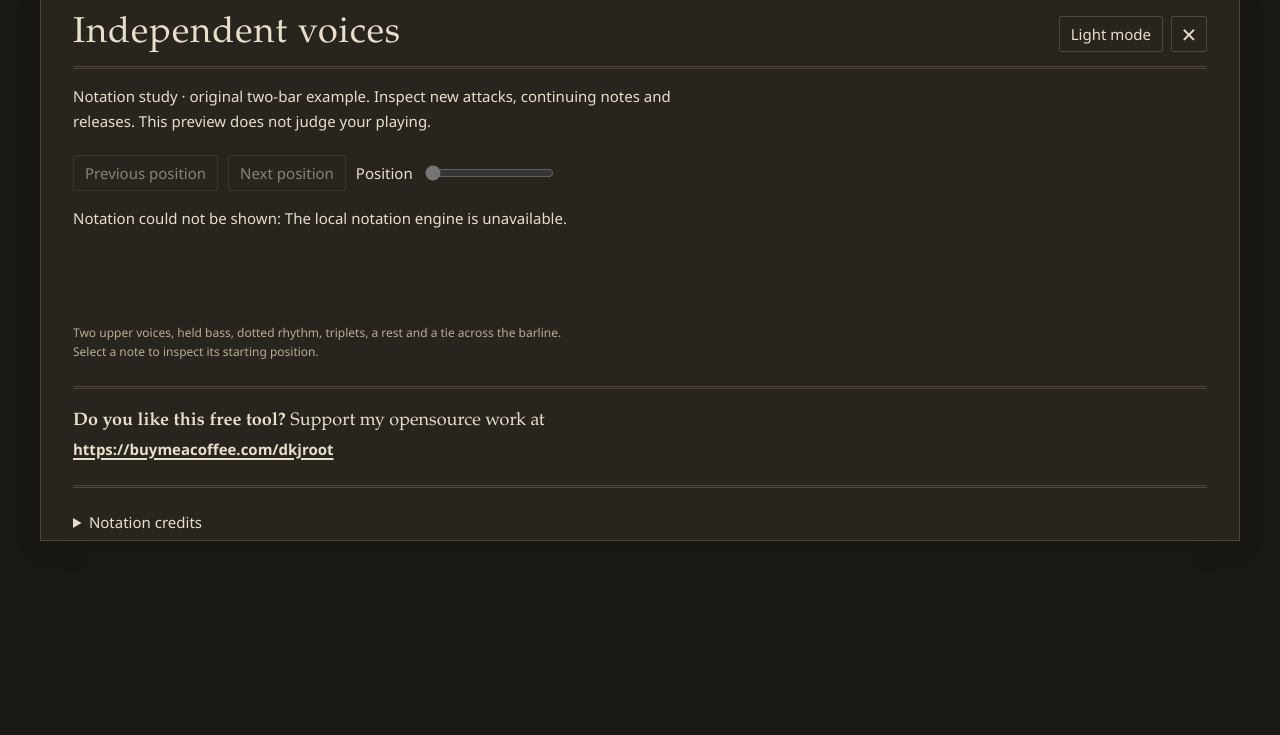
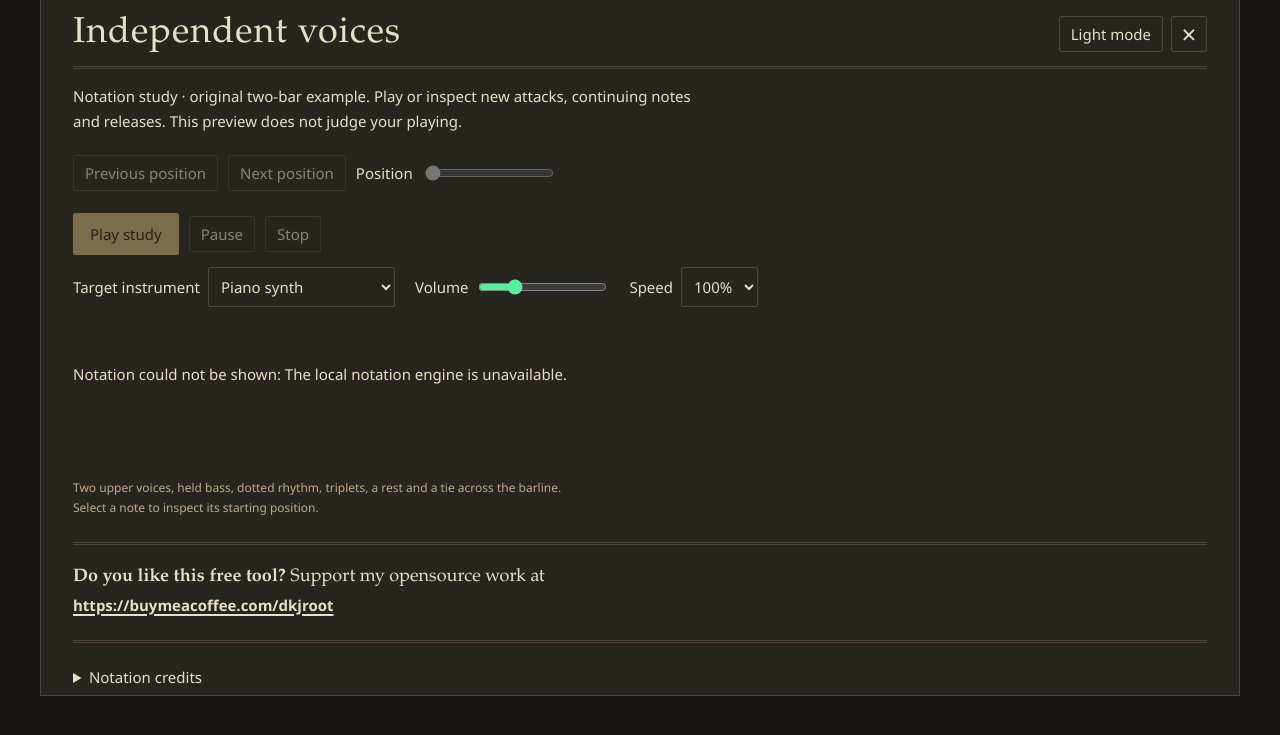
Before and after one commit to dkjroot/piano_sight_reader, a Flask app: page /notation-study in a window 1280 px wide. Shown: the part 13-748 px from the top of the page. Run offline with Flask 3, Linux system fonts and the light colour scheme; some libraries are stand-ins or nearby versions.

Commit message:
Play authored notation with tempo changes ties and score following

```diff
--- a/static/notation_study.js
+++ b/static/notation_study.js
@@ -1,3 +1,4 @@
+import {StudyPlayer} from './study_player.js';
 import {compileScore,compareBeat,addBeat} from './score_model.js';
 import {ScoreEngraver} from './engraving.js';
 import {noteName} from './core.js';
@@ -19,10 +20,11 @@
     $('notation-position').value=index; $('notation-previous').disabled=index===0; $('notation-next').disabled=index===score.moments.length-1;
     engraver.highlight(index);
   }
+  const player=new StudyPlayer(score,show);
   $('notation-position').max=score.moments.length-1; $('notation-position').disabled=false;
-  $('notation-position').addEventListener('input',event=>show(+event.target.value));
-  $('notation-previous').addEventListener('click',()=>show(index-1)); $('notation-next').addEventListener('click',()=>show(index+1));
-  engraver.onSelect=note=>show(score.moments.findIndex(moment=>compareBeat(moment.at,note.start)===0));
+  $('notation-position').addEventListener('input',event=>player.seek(+event.target.value));
+  $('notation-previous').addEventListener('click',()=>player.seek(index-1)); $('notation-next').addEventListener('click',()=>player.seek(index+1));
+  engraver.onSelect=note=>player.seek(score.moments.findIndex(moment=>compareBeat(moment.at,note.start)===0));
   let resize;
   window.addEventListener('resize',()=>{clearTimeout(resize); resize=setTimeout(()=>{engraver.draw(score); show(index);},100);});
   show(0);
--- /dev/null
+++ b/static/score_transport.js
@@ -0,0 +1,35 @@
+import {beat,addBeat,compareBeat} from './score_model.js';
+
+function timing(score) {
+  let elapsed=0;
+  const map=score.tempos.map((tempo,index)=>{
+    if(index) {const previous=score.tempos[index-1], distance=addBeat(tempo.at,[-previous.at[0],previous.at[1]]); elapsed+=distance[0]/distance[1]*60/previous.bpm;}
+    return {...tempo,seconds:elapsed};
+  });
+  return at=>{
+    at=beat(at);
+    if(compareBeat(at,[0,1])<0 || compareBeat(at,score.duration)>0) throw new Error('Playback beat is outside the score.');
+    let low=0,high=map.length;
+    while(low<high) {const middle=(low+high)>>>1; if(compareBeat(map[middle].at,at)<=0) low=middle+1; else high=middle;}
+    const tempo=map[Math.max(0,low-1)], distance=addBeat(at,[-tempo.at[0],tempo.at[1]]);
+    return tempo.seconds+distance[0]/distance[1]*60/tempo.bpm;
+  };
+}
+export function scoreSecondsAt(score,at) {return timing(score)(at);}
+// Convert only at the audio-clock boundary. Original rational notation stays intact.
+export function authoredPlan(score,{speed=1,start=[0,1],end=score.duration,voices=null}={}) {
+  start=beat(start); end=beat(end);
+  if(compareBeat(start,[0,1])<0 || compareBeat(end,score.duration)>0 || compareBeat(start,end)>=0) throw new Error('Invalid authored playback range.');
+  speed=Math.max(.25,Math.min(2,Number(speed)||1));
+  const seconds=timing(score), origin=seconds(start), selected=voices ? new Set(voices) : null;
+  const notes=score.sounds.filter(note=>(!selected || selected.has(note.voiceId)) && compareBeat(note.start,end)<0 && compareBeat(note.end,start)>0).map(note=>({
+    id:note.id,pitch:note.midi,voiceId:note.voiceId,velocity:80,
+    start:(seconds(compareBeat(note.start,start)<0 ? start : note.start)-origin)/speed,
+    end:(seconds(compareBeat(note.end,end)>0 ? end : note.end)-origin)/speed,
+    sourceIds:[...note.segments]
+  })).sort((a,b)=>a.start-b.start || a.pitch-b.pitch || a.id.localeCompare(b.id));
+  const edges=notes.flatMap(note=>[[note.start,1],[note.end,-1]]).sort((a,b)=>a[0]-b[0] || a[1]-b[1]);
+  let held=0; for(const [,change] of edges) {held+=change; if(held>128) throw new Error('Authored playback exceeds 128 simultaneous voices.');}
+  const moments=score.moments.map((moment,index)=>({index,time:(seconds(moment.at)-origin)/speed})).filter(moment=>moment.time>=0 && moment.time<=(seconds(end)-origin)/speed);
+  return {notes,moments,duration:(seconds(end)-origin)/speed,sourceStart:start,sourceEnd:end};
+}
--- /dev/null
+++ b/static/study_player.js
@@ -0,0 +1,65 @@
+import {LocalAudio} from './audio.js';
+import {PlaybackCursor} from './transport.js';
+import {authoredPlan} from './score_transport.js';
+const $=id=>document.getElementById(id);
+export class StudyPlayer {
+  constructor(score,onPosition) {
+    this.score=score; this.onPosition=onPosition; this.engine=null; this.cursor=new PlaybackCursor(); this.timer=null; this.revision=0; this.position=0; this.lastIndex=-1; this.loading=false;
+    try {
+      const saved=JSON.parse(localStorage.getItem('piano-sight-reader-sound')||'{}');
+      if(['piano','organ','acoustic'].includes(saved['reference-instrument'])) $('study-instrument').value=saved['reference-instrument'];
+      if(Number.isFinite(+saved['reference-volume'])) $('study-volume').value=Math.max(0,Math.min(100,+saved['reference-volume']));
+    } catch {}
+    this.plan=authoredPlan(score);
+    $('study-play').addEventListener('click',()=>void this.play()); $('study-pause').addEventListener('click',()=>this.pause()); $('study-stop').addEventListener('click',()=>this.stop());
+    for(const id of ['study-instrument','study-speed']) $(id).addEventListener('change',()=>{this.stop(); this.plan=authoredPlan(score,{speed:+$('study-speed').value});});
+    $('study-volume').addEventListener('input',()=>this.configure());
+    window.addEventListener('blur',()=>this.pause()); document.addEventListener('visibilitychange',()=>{if(document.hidden) this.pause();});
+    window.addEventListener('pagehide',()=>this.stop()); this.refresh();
+  }
+  configure() {this.engine?.reference.configure($('study-instrument').value,+$('study-volume').value/100);}
+  refresh() {
+    $('study-play').disabled=this.loading || this.cursor.state==='playing';
+    $('study-play').textContent=this.cursor.state==='paused' ? 'Resume study' : 'Play study';
+    $('study-pause').disabled=this.cursor.state!=='playing'; $('study-stop').disabled=!this.loading && this.cursor.state==='stopped' && !this.position;
+  }
+  async play() {
+    const revision=++this.revision; this.loading=true; this.refresh();
+    try {
+      if(!this.engine) {const Context=window.AudioContext||window.webkitAudioContext; if(!Context) throw new Error('Web Audio is unavailable.'); this.engine=new LocalAudio(new Context({latencyHint:'interactive'}));}
+      if(this.engine.context.state!=='running') await this.engine.context.resume();
+      if(this.engine.context.state!=='running') throw new Error('Browser audio is suspended.');
+      this.configure();
+      if($('study-instrument').value==='acoustic') {$('study-audio-status').textContent='Loading acoustic piano…'; await this.engine.samples.load();}
+      if(revision!==this.revision) return;
+      this.engine.reference.stop();
+      if(this.position>=this.plan.duration) this.position=0;
+      this.cursor.play(this.plan,this.engine.context.currentTime,this.position); this.lastIndex=-1;
+      this.pump(); this.timer=setInterval(()=>this.pump(),25);
+    } catch(error) {if(revision===this.revision) {this.silence(); $('study-audio-status').textContent='Playback could not start: '+error.message;}}
+    finally {if(revision===this.revision) {this.loading=false; this.refresh();}}
+  }
+  pump() {
+    const now=this.engine.context.currentTime;
+    this.cursor.pump(now,note=>this.engine.reference.noteOn(note.pitch,note.time,note.duration,note.id,note.velocity/127));
+    this.position=this.cursor.at(now);
+    let low=0,high=this.plan.moments.length;
+    while(low<high) {const middle=(low+high)>>>1; if(this.plan.moments[middle].time<=this.position) low=middle+1; else high=middle;}
+    const index=this.plan.moments[Math.max(0,low-1)].index;
+    if(index!==this.lastIndex) {this.lastIndex=index; this.onPosition(index);}
+    $('study-audio-status').textContent=this.cursor.state==='ended' ? 'Finished' : `Playing · ${this.position.toFixed(1)} / ${this.plan.duration.toFixed(1)} s`;
+    if(this.cursor.state==='ended') {this.silence(); this.refresh();}
+  }
+  silence() {clearInterval(this.timer); this.timer=null; this.engine?.reference.stop();}
+  pause() {
+    this.revision++; this.loading=false;
+    if(this.cursor.state==='playing') {this.cursor.pause(this.engine.context.currentTime); this.position=this.cursor.position; $('study-audio-status').textContent='Paused';}
+    else if(this.cursor.state==='stopped') $('study-audio-status').textContent='';
+    this.silence(); this.refresh();
+  }
+  stop() {this.revision++; this.loading=false; this.silence(); this.cursor.stop(); this.position=0; this.lastIndex=-1; $('study-audio-status').textContent=''; this.onPosition(0); this.refresh();}
+  seek(index) {
+    this.stop(); const point=this.plan.moments.find(point=>point.index===index);
+    this.position=point?.time??0; this.onPosition(point?.index??0); this.refresh();
+  }
+}
--- a/static/style.css
+++ b/static/style.css
@@ -377,3 +377,8 @@
 .engraving-output .vf-stavenote > rect[opacity="0"] { pointer-events:none; }
 
 .engraving-output [data-note-hit] { fill:transparent !important; stroke:none !important; pointer-events:all; }
+
+.notation-sound { display:flex; align-items:center; flex-wrap:wrap; gap:12px 20px; }
+.notation-sound label { display:flex; align-items:center; gap:8px; }
+.notation-sound input { max-width:140px; }
+#study-audio-status { min-height:1.65em; }
--- a/templates/help.html
+++ b/templates/help.html
@@ -33,7 +33,7 @@
     <p><strong>Release between targets</strong> waits briefly for a stable match and then for all keys to be released. Choose <strong>Pause</strong> to stop practice progression; keys still light up while paused.</p>
     <p><strong>Repeat</strong> loops a chosen phrase or imported passage. <strong>Continuous</strong> replenishes generated exercises. Phrase length applies to generated Repeat practice. Look-ahead controls how many future targets are visible; note-by-note and page-by-page scrolling are separate choices.</p>
     <p>Ticks mark correct held notes, crosses mark extras, and arrows suggest moving a nearby wrong pitch up or down. <strong>Show targets on keyboard</strong> is an optional aid. Dark mode and keyboard colour inversion are independent choices.</p>
-    <p><a href="/notation-study" target="_blank" rel="noopener noreferrer">Explore the notation study</a> for a preview of independent voices, rests and ties.</p>
+    <p><a href="/notation-study" target="_blank" rel="noopener noreferrer">Explore the notation study</a> to see and hear independent voices, rests and ties. Play study follows the score; pause, seek or change its instrument and speed without affecting your practice settings.</p>
     <p>MIDI practice currently shows an untimed pitch outline. Original printed rhythms, voices and ties are not recovered from MIDI, and durations are not judged yet.</p>
   </section>
   <section id="sound"><h2>Sound and playback</h2>
--- a/templates/notation_study.html
+++ b/templates/notation_study.html
@@ -8,8 +8,11 @@
 </head>
 <body><main class="help-page notation-page">
   <header><h1>Independent voices</h1><div class="help-actions"><button id="help-theme" class="quiet">Light mode</button><button id="help-close" class="quiet" aria-label="Close notation study" title="Close">×</button></div></header>
-  <p>Notation study · original two-bar example. Inspect new attacks, continuing notes and releases. This preview does not judge your playing.</p>
+  <p>Notation study · original two-bar example. Play or inspect new attacks, continuing notes and releases. This preview does not judge your playing.</p>
   <div class="notation-controls"><button id="notation-previous" class="quiet" disabled>Previous position</button><button id="notation-next" class="quiet" disabled>Next position</button><label>Position <input id="notation-position" type="range" min="0" max="0" value="0" disabled></label></div>
+  <div class="notation-controls"><button id="study-play" disabled>Play study</button><button id="study-pause" class="quiet" disabled>Pause</button><button id="study-stop" class="quiet" disabled>Stop</button></div>
+  <div class="notation-sound"><label>Target instrument <select id="study-instrument"><option value="piano">Piano synth</option><option value="acoustic">Acoustic grand piano</option><option value="organ">Organ synth</option></select></label><label>Volume <input id="study-volume" type="range" min="0" max="100" value="25"></label><label>Speed <select id="study-speed"><option value="0.5">50%</option><option value="0.75">75%</option><option value="1" selected>100%</option><option value="1.5">150%</option><option value="2">200%</option></select></label></div>
+  <p id="study-audio-status" role="status"></p>
   <p id="notation-status" role="status">Loading notation…</p>
   <p id="notation-detail"></p>
   <div class="engraving-scroll"><div id="engraving-output" class="engraving-output"></div></div>
```
Also changed, not shown: DEVELOPMENT.md (+27 -0 lines), ROADMAP.md (+5 -1 lines), tests/browser.cjs (+45 -0 lines), tests/core.test.js (+44 -0 lines), tests/test_app.py (+1 -1 lines), README.md.
